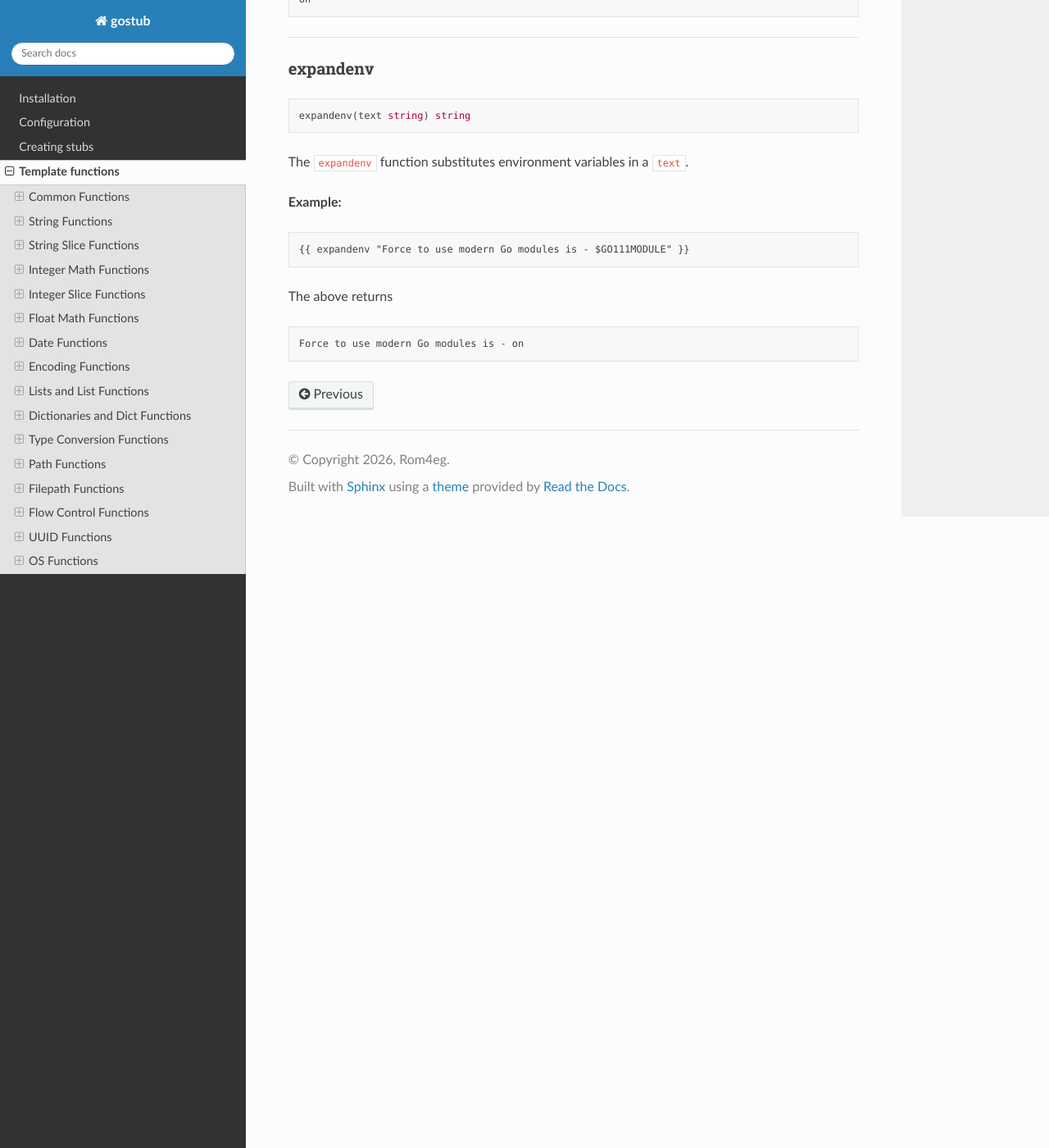
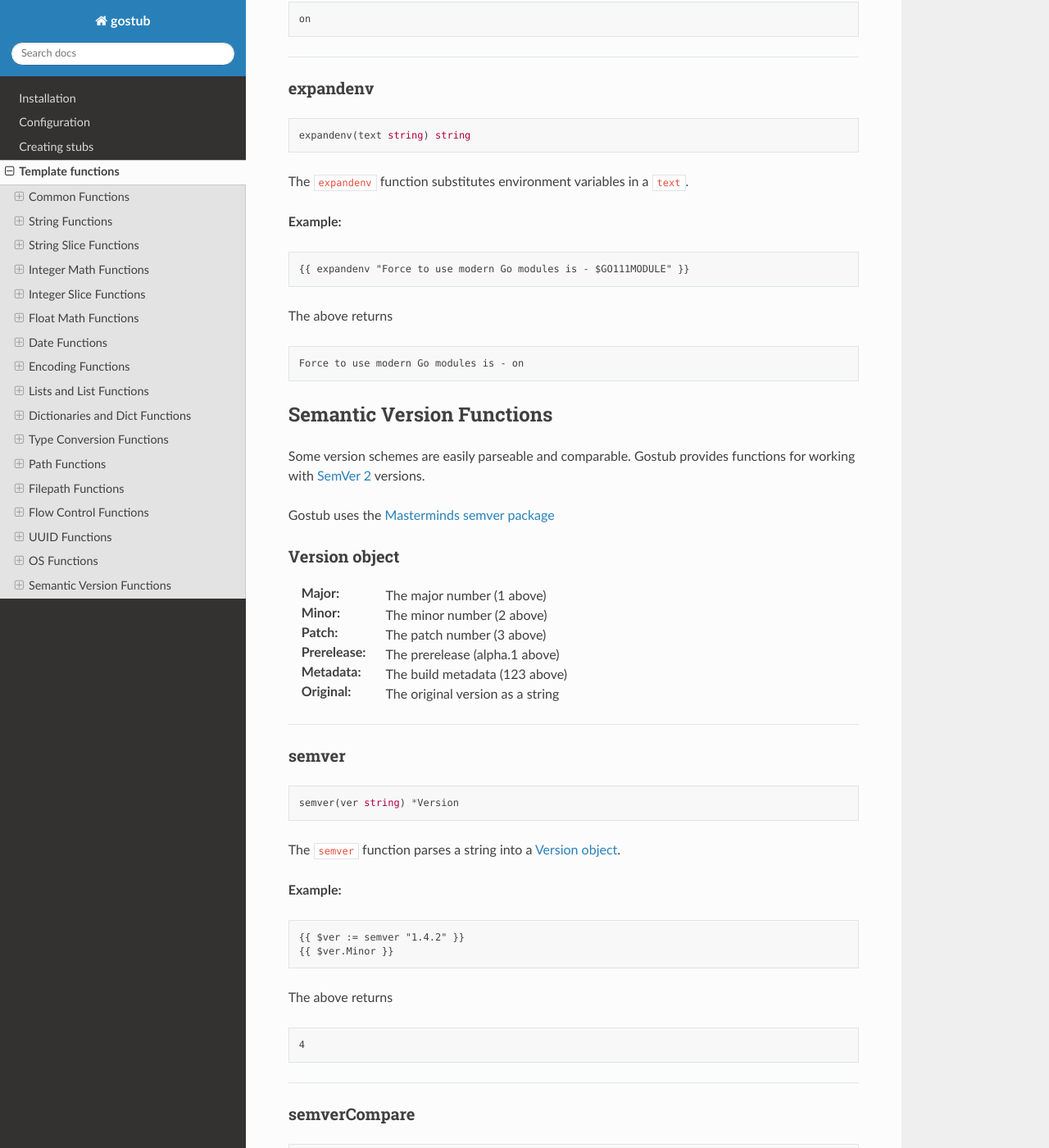
Before and after one commit to Rom4eg/gostub, a Sphinx documentation site: the page built from docs/functions.rst, in a window 1280 px wide and 1400 px high, scrolled down 75074 px. Shown: the whole window at 82% size. Built offline with Sphinx 7.4.7 and the Read the Docs theme 3.1.0, drawn with Linux system fonts in a browser that asks for light colours; some of the changed text lies outside the part shown.

Commit message:
docs - semver functions

```diff
--- /dev/null
+++ b/docs/funcs/semver.rst
@@ -0,0 +1,70 @@
+Semantic Version Functions
+**************************
+
+Some version schemes are easily parseable and comparable. Gostub provides functions for working with `SemVer 2 <http://semver.org/>`__ versions.
+
+Gostub uses the `Masterminds semver package <https://github.com/Masterminds/semver>`__
+
+
+.. _struct-version:
+
+Version object
+==============
+
+:Major: The major number (1 above)
+:Minor: The minor number (2 above)
+:Patch: The patch number (3 above)
+:Prerelease: The prerelease (alpha.1 above)
+:Metadata: The build metadata (123 above)
+:Original: The original version as a string
+
+----
+
+.. _func-semver:
+
+semver
+======
+
+.. code-block:: go
+
+   semver(ver string) *Version
+
+The ``semver`` function parses a string into a :ref:`struct-version`.
+
+**Example:**
+
+.. code-block:: html
+
+   {{ $ver := semver "1.4.2" }}
+   {{ $ver.Minor }}
+
+The above returns
+
+.. code-block:: text
+
+   4
+
+----
+
+.. _func-semverCompare:
+
+semverCompare
+=============
+
+.. code-block:: go
+
+   semverCompare(first string, second string) bool
+
+The ``semverCompare`` function returns ``true`` if the constraint matches, or ``false`` if it does not match.
+
+**Example:**
+
+.. code-block:: html
+
+   {{ semverCompare "^1.2.0" "1.2.3" }}
+
+The above returns
+
+.. code-block:: text
+
+   true
--- a/docs/functions.rst
+++ b/docs/functions.rst
@@ -39,3 +39,5 @@
 .. include:: funcs/uuid.rst
 
 .. include:: funcs/os.rst
+
+.. include:: funcs/semver.rst
```
